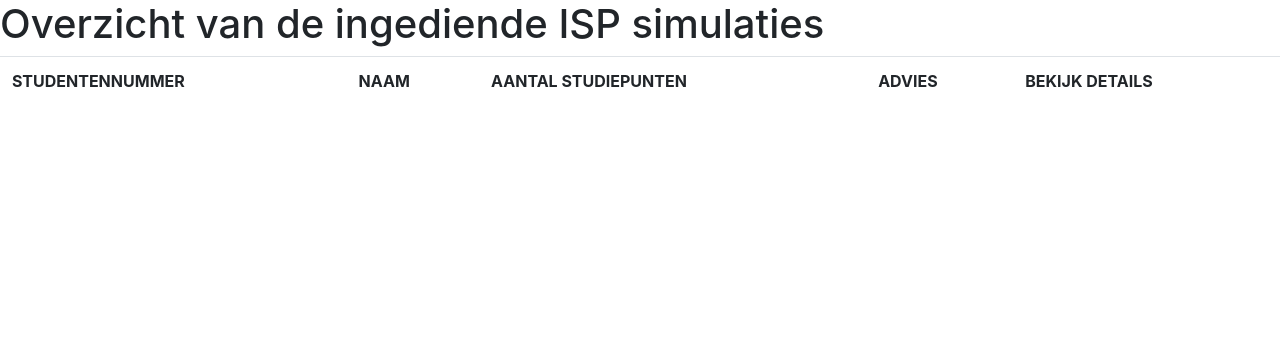
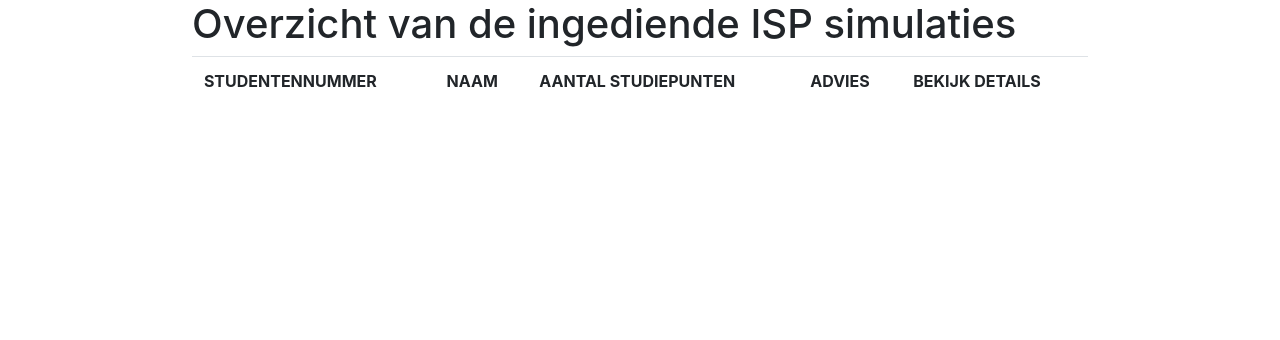
Before and after one commit to mnmpower/ISP-simulatie, a CodeIgniter app: page /team22/index.php/ispverantwoordelijke/index in a window 1280 px wide. Shown: the part 86-426 px from the top of the page. Run offline with CodeIgniter, Linux system fonts and the light colour scheme; data that the repository does not hold is empty; some libraries are stand-ins or nearby versions.

Commit message:
added container to ISP verantwoordleijke index

```diff
--- a/application/views/IspVerantwoordelijke/index.php
+++ b/application/views/IspVerantwoordelijke/index.php
@@ -1,4 +1,4 @@
-<h1>
+<div class="container70"><h1>
 	<?php
 		echo $title
 	?>
@@ -25,3 +25,5 @@
 
 	</tbody>
 </table>
+
+</div>
```
